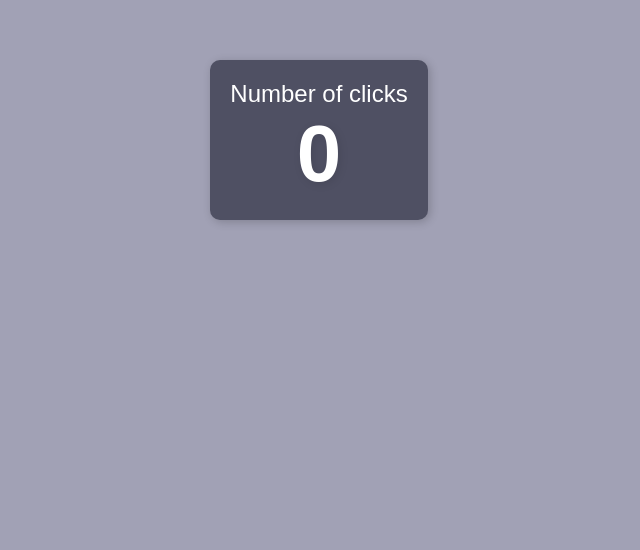
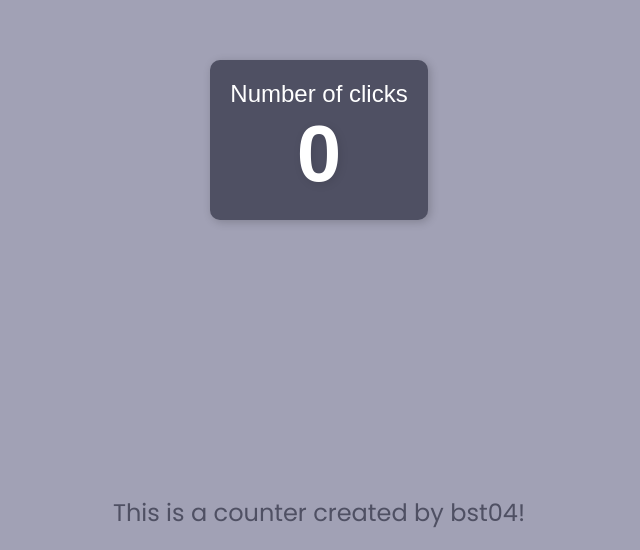
Before and after one commit to brunoooost/web-clicker, a plain HTML site: page index.html in a window 1280 px wide. Shown: the part 250-800 px from the top of the page, without its empty margins (321-961 px from the left). Drawn offline with Linux system fonts and the light colour scheme.

Commit message:
Update index.html

```diff
--- a/index.html
+++ b/index.html
@@ -16,6 +16,7 @@
             background-color: #A1A1B5; /* Background color */
             margin: 0;
             overflow: hidden;
+            position: relative; /* Allow positioning of text at the bottom */
         }
         .button {
             display: flex;
@@ -49,6 +50,15 @@
             border-radius: 2px;
             transition: transform 0.1s ease;
         }
+        /* Style for the text at the bottom */
+        .bottom-text {
+            position: absolute;
+            bottom: 20px;
+            font-size: 1.5rem;
+            color: #4f5063;
+            text-align: center;
+            width: 100%;
+        }
     </style>
 </head>
 <body>
@@ -57,9 +67,12 @@
         <div class="counter" id="counter">0</div>
     </button>
 
+    <div class="bottom-text" id="bottom-text"></div> <!-- Text element at the bottom -->
+
     <script>
         const counterElement = document.getElementById('counter');
         const counterButton = document.getElementById('counter-button');
+        const bottomTextElement = document.getElementById('bottom-text');
 
         let count = parseInt(localStorage.getItem('counterValue')) || 0;
         counterElement.textContent = count;
@@ -142,6 +155,10 @@
 
         }, intervalTime);
 
+        // Dynamically create the text for bstt (you can replace this with actual logic)
+        let bstt = "This is a counter created by bst04!";
+        bottomTextElement.textContent = bstt;
+
         counterButton.addEventListener('click', updateCounter);
     </script>
 </body>
```
